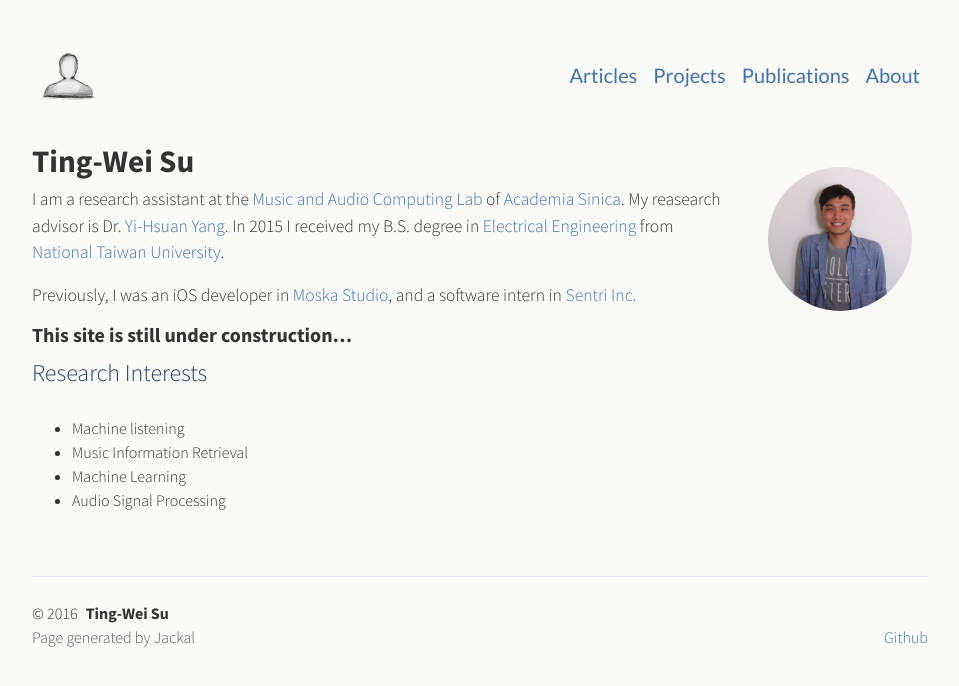
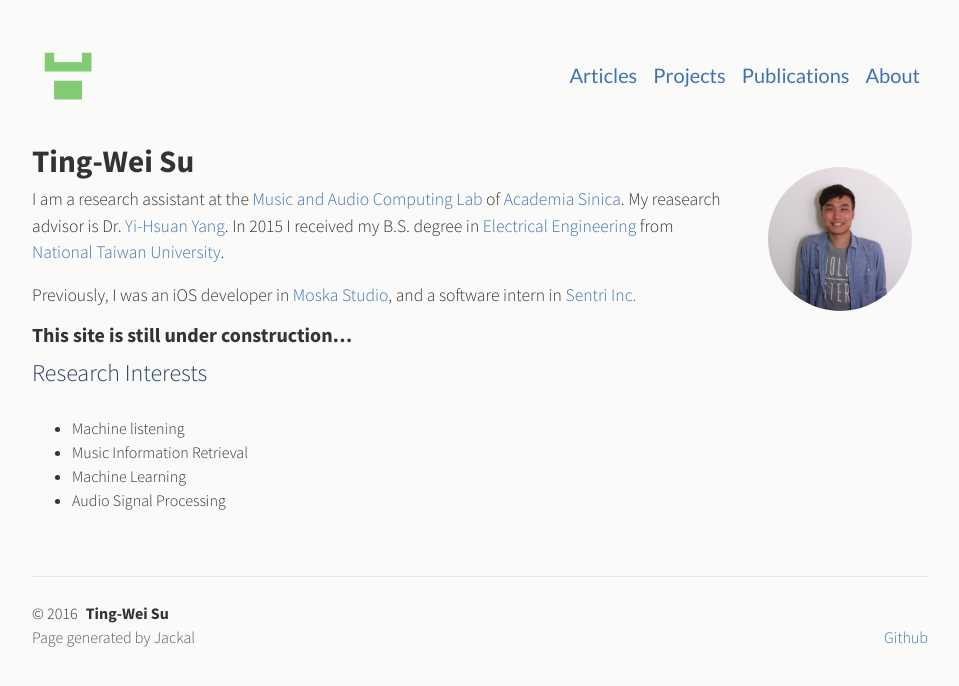
Before and after one commit to tweihaha/tweihaha.github.io, a Jekyll site: the page built from index.md, in a window 1280 px wide. Shown: the top 686 px of the page, without its empty margins (160-1119 px from the left). Built offline with Jekyll 4.4.1, drawn with Linux system fonts in a browser that asks for light colours.

```diff
--- a/_includes/header.html
+++ b/_includes/header.html
@@ -2,7 +2,7 @@
 
   <h1 class="site-title">
     <!-- <a href="{{ site.baseurl }}/" title="Home page"><h2>Ting-Wei Su</h2></a> -->
-    <a href="{{ site.baseurl }}/" title="Home page"><img class="site-logo" src="{{ site.baseurl }}/assets/img/profile.png"></a>
+    <a href="{{ site.baseurl }}/" title="Home page"><img class="site-logo" src="{{ site.baseurl }}/assets/img/github_propic.png"></a>
   </h1>
 
   <nav class="site-nav">
```
Also changed, not shown: assets/img/favicon.ico, assets/img/github_propic.png.
